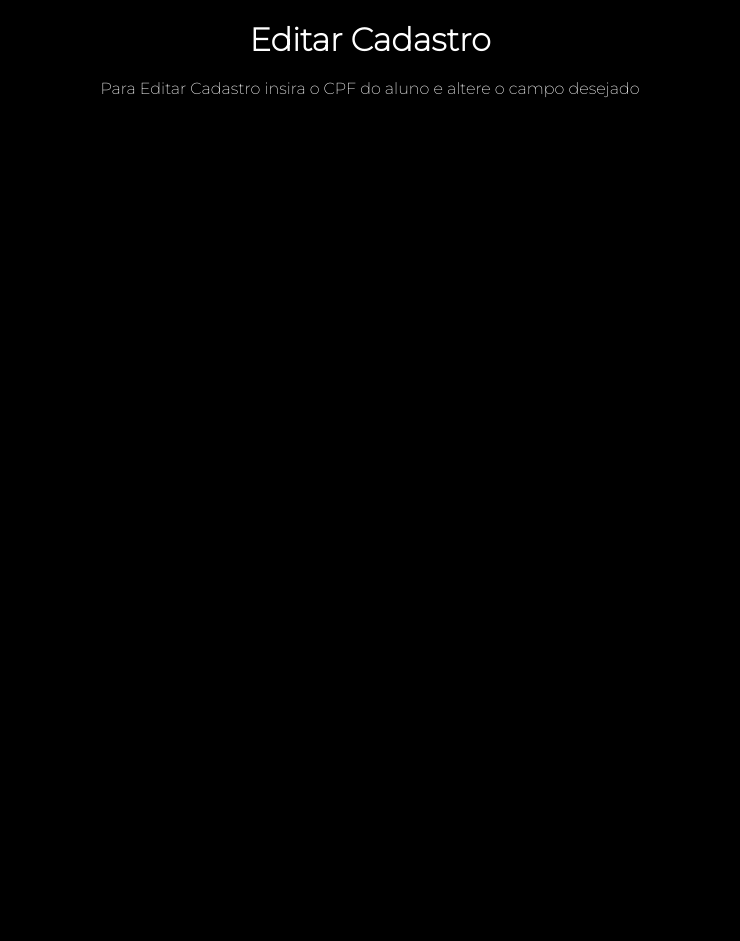
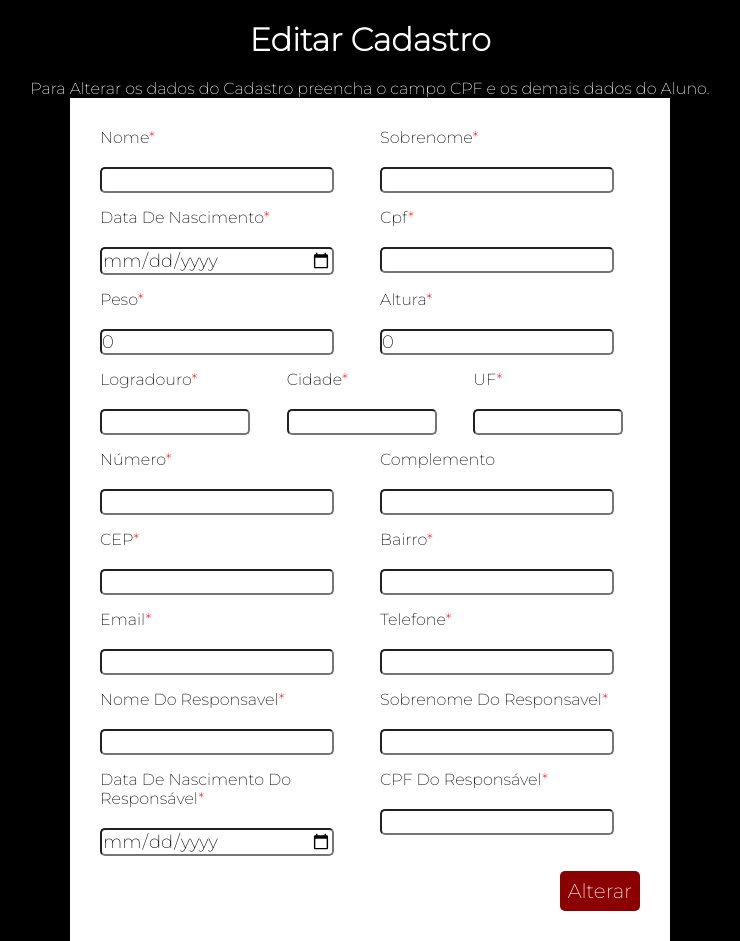
Before and after one commit to annebcandrade/cadastro-alunos-boxe-academy, a React (Vite) app: page /EditRegister in a window 1280 px wide. Shown: the part 100-1041 px from the top of the page, without its empty margins (270-1010 px from the left). Before the commit the page ends 800 px from the top, so only its background shows below. Built offline with nearby package versions, Linux system fonts and the light colour scheme.

Commit message:
edit-register-ready

```diff
--- a/src/containers/EditRegister/index.jsx
+++ b/src/containers/EditRegister/index.jsx
@@ -1,13 +1,163 @@
-import { Container } from "./styles"
+
+import { Button, Container, ContainerBox, Footer, Row, ButtonCad } from "./styles";
+import { Input } from "../../components/Input";
+import * as Yup from 'yup';
+import styled from "styled-components";
+import { Form, Formik } from "formik";
+import { useState } from "react";
+import api from '../../services/api'
 
 function EditRegister() {
 
 
+    const initialValues = {
+        responsavel: null,
+        nome: "",
+        sobrenome: "",
+        dataNascimento: "",
+        cpf: "",
+        Peso: 0,
+        Altura: 0,
+        Email: "",
+        Telefone: "",
+        Logradouro: "",
+        Número: "",
+        Complemento: "",
+        Bairro: "",
+        CEP: "",
+        Cidade: "",
+        UF: ""
+    };
+
+    const formatDate = (dateString) => {
+        const parts = dateString.split('-');
+        if (parts.length === 3) {
+            const [year, month, day] = parts;
+            return `${day}/${month}/${year}`;
+        } else {
+            return dateString;
+        }
+    };
+
+    const handleSubmit = async (values, { setSubmitting }) => {
+        console.log(values);
+        try {
+            const confirmar = window.confirm("Tem certeza que deseja modificar?");
+            if (!confirmar) {
+                setSubmitting(false);
+                return;
+            }
+
+            values.dataNascimento = formatDate(values.dataNascimento);
+
+            const response = await api.patch(`/${values.cpf}`, values);
+            console.log(response.data);
+
+            setSubmitting(false);
+
+            alert('Dados do aluno alterados!');
+        } catch (error) {
+            console.error(error);
+            alert('Erro ao alterar dados do aluno: ' + error.message);
+            setSubmitting(false);
+        }
+    };
 
     return(
         <Container>
             <h1>Editar Cadastro</h1>
-            <p>Para Editar Cadastro insira o CPF do aluno e altere o campo desejado</p>
+            <p>Para Alterar os dados do Cadastro preencha o campo CPF e os demais dados do Aluno. </p>
+            <ContainerBox>
+                <Formik
+                    onSubmit={handleSubmit}
+                    initialValues={initialValues}
+                >
+                    {({ values, isSubmitting }) => (
+                        <Form style={{ width: "90%" }}>
+                            <Row>
+                                <Input name="nome"  required />
+                                <Input name="sobrenome" required  />
+                            </Row>
+                            <Row>
+                                <Input
+                                    name="dataNascimento"
+                                    type="date"
+                                    label="Data de Nascimento"
+                                    required
+                                />
+                                <Input name="cpf"
+                                    label="cpf"
+                                    required
+                                    />
+                            </Row>
+                            <Row>
+                                <Input name="Peso"
+                                    label="Peso"
+                                    type="number"
+                                    required
+                                    />
+                                <Input name="Altura"
+                                    label="Altura"
+                                    type="number"
+                                    required
+                                    />
+                            </Row>
+
+                            <Row>
+                                <Input name="Logradouro" required />
+                                <Input name="Cidade" required  />
+                                <Input name="UF" required  />
+                            </Row>
+
+                            <Row>
+                                <Input name="Número" required   />
+                                <Input name="Complemento"  />
+                            </Row>
+
+                            <Row>
+                                <Input name="CEP" required  />
+                                <Input name="Bairro" required  />
+                            </Row>
+
+                            <Row>
+                                <Input name="Email" type="email" required  />
+                                <Input name="Telefone" required   />
+                            </Row>
+
+                            <Row>
+                                <Input name="Nome do Responsavel" required />
+                                <Input name="Sobrenome do Responsavel" required />
+                            </Row>
+                            <Row>
+                                <Input
+                                    name="dataNascimento-responsavel"
+                                    type="date"
+                                    label="Data de Nascimento do Responsável"
+                                    required
+                                />
+                                <Input name="CPF do Responsável"
+                                    label="CPF do Responsável"
+                                    required />
+                            </Row>
+
+
+
+
+
+
+                            <Footer>
+                                <Button type="submit" disabled={isSubmitting}>
+                                    Alterar
+                                </Button>
+                            </Footer>
+                        </Form>
+                    )}
+                </Formik>
+            </ContainerBox>
+
+
+
+
         </Container>
     )
 }
--- a/src/containers/EditRegister/styles.js
+++ b/src/containers/EditRegister/styles.js
@@ -18,3 +18,51 @@ export const Container = styled.div`
     }
 
 `
+
+export const ContainerBox = styled.div`
+   width: 80%;
+   max-width: 600px;
+   display: flex;
+   justify-content: center;
+   box-shadow: 0 1px 2px;
+   padding:  30px 0;
+   background-color: white;
+`
+
+export const Row = styled.div`
+    display: flex;
+    gap: 20px;
+
+    @media (max-width: 550px) {
+        display: block;
+    }
+`
+
+export const Footer = styled.div`
+    text-align: end;
+
+`
+
+export const Button = styled.button`
+    padding: 8px;
+    font-size: 20px;
+    cursor: pointer;
+    background-color: #8b0000;
+    color: white;
+    border: none;
+    border-radius: 5px;
+`
+
+export const ButtonCad = styled.div`
+ padding: 8px;
+    font-size: 20px;
+    cursor: pointer;
+    background-color: #8b0000;
+    color: white;
+    border: none;
+    border-radius: 5px;
+    margin-top: 20px;
+    margin-bottom: 20px;
+
+
+        `
```
Also changed, not shown: src/containers/Register/index.jsx (+3 -7 lines).
